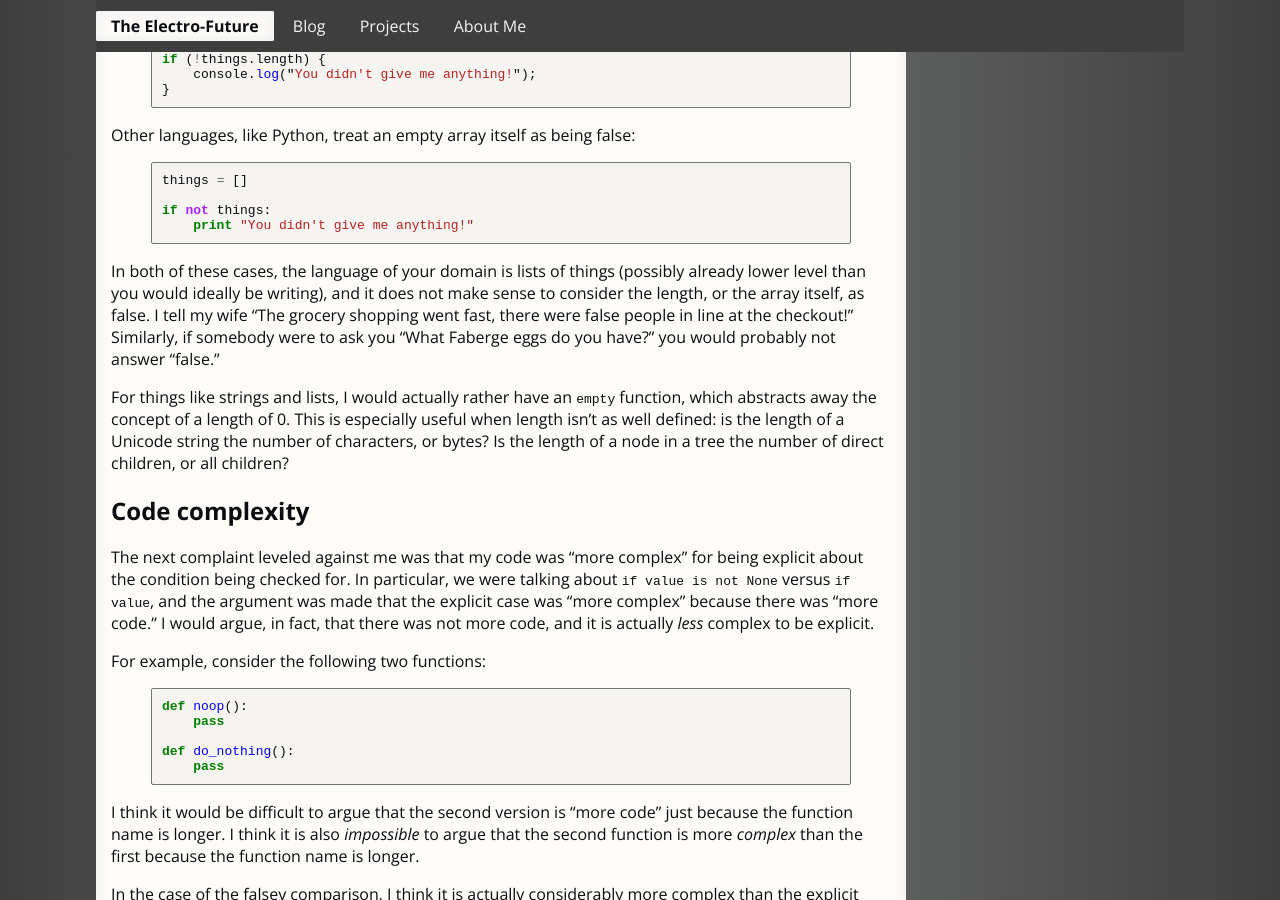
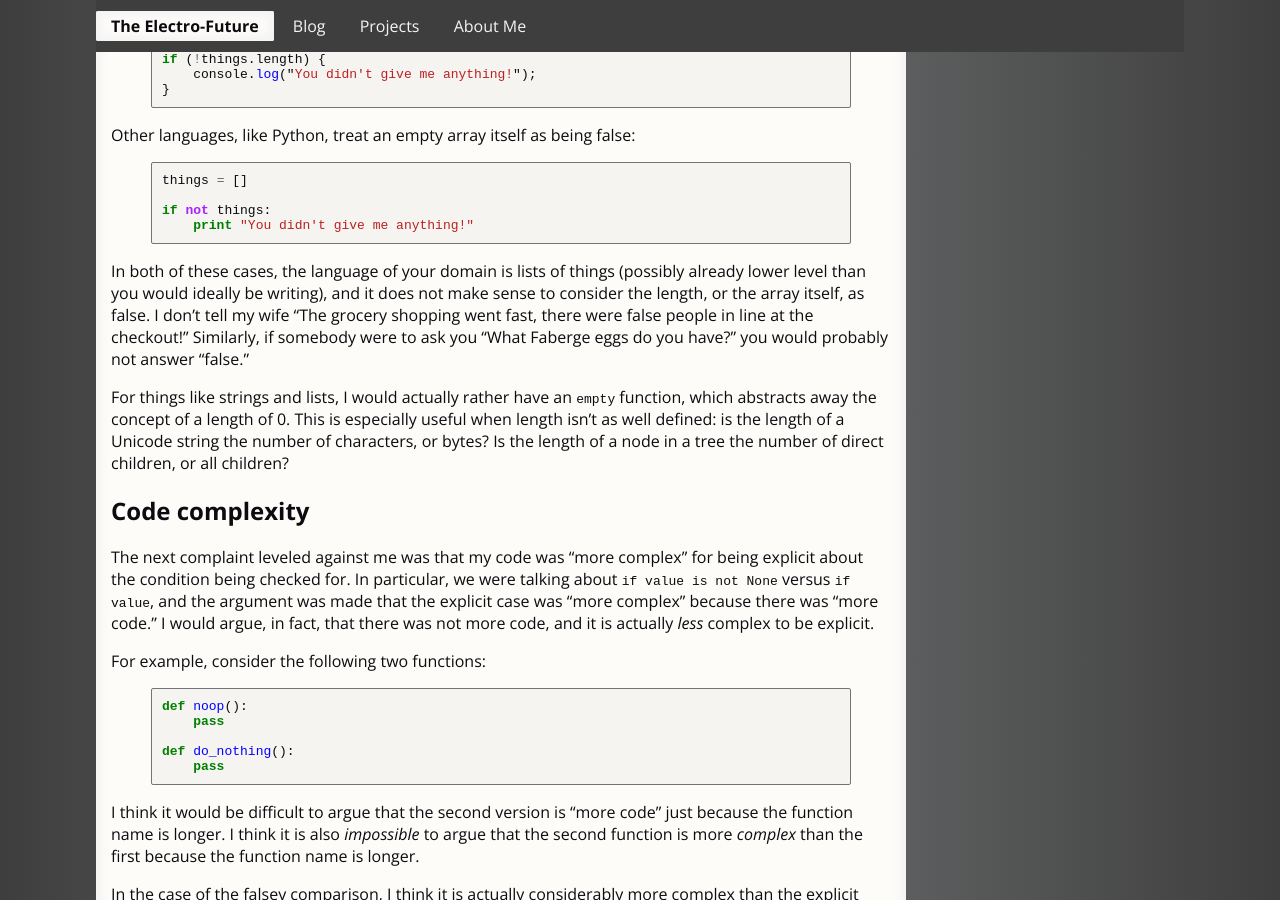
Before and after one commit to spiralman/spiralman.github.com, a Jekyll site: the page built from _posts/2014-06-06-falseyness_code_small.md, in a window 1280 px wide and 900 px high, scrolled down 1624 px. Built offline with Jekyll 4.4.1, drawn with Linux system fonts in a browser that asks for light colours; nearby versions of some CDN libraries; comment, search, counter and statistics services are not loaded.

Commit message:
Fixing a typo and updating _config.yml to be in line with latest github pages stuff

```diff
--- a/_config.yml
+++ b/_config.yml
@@ -6,3 +6,5 @@ markdown: kramdown
 kramdown:
   input: GFM
   hard_wrap: false
+gems:
+  - jekyll-paginate
--- a/_posts/2014-06-06-falseyness_code_small.md
+++ b/_posts/2014-06-06-falseyness_code_small.md
@@ -101,10 +101,10 @@ if not things:
 In both of these cases, the language of your domain is lists of things
 (possibly already lower level than you would ideally be writing), and
 it does not make sense to consider the length, or the array itself, as
-false. I tell my wife "The grocery shopping went fast, there were
-false people in line at the checkout!" Similarly, if somebody were to
-ask you "What Faberge eggs do you have?" you would probably not answer
-"false."
+false. I don't tell my wife "The grocery shopping went fast, there
+were false people in line at the checkout!" Similarly, if somebody
+were to ask you "What Faberge eggs do you have?" you would probably
+not answer "false."
 
 For things like strings and lists, I would actually rather have an
 `empty` function, which abstracts away the concept of a length
```
